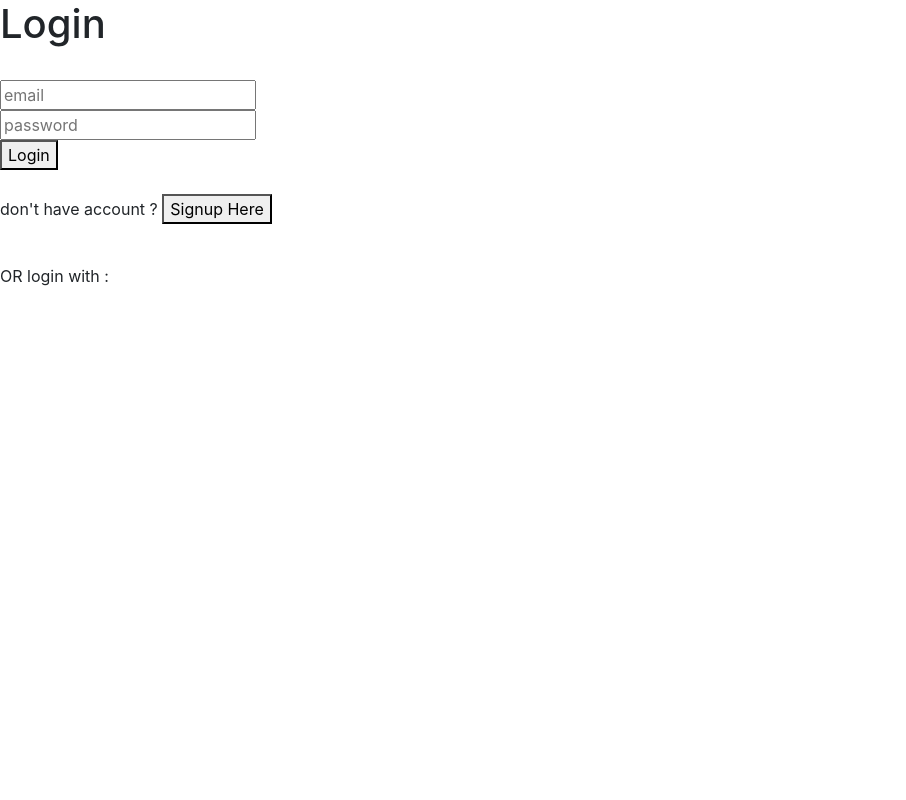
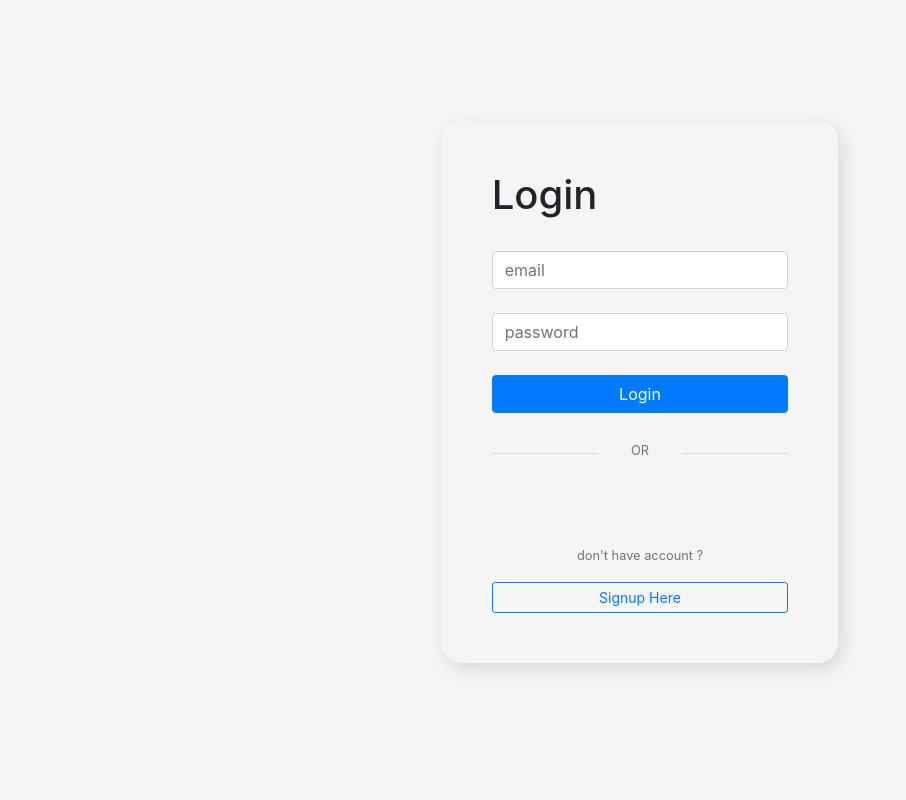
Before and after one commit to elixir-fox-mcc-05/FancyTodo-Client, a PHP site: page / in a window 1280 px wide. Shown: the whole page, without its empty margins (0-906 px from the left). Run offline with PHP 8.4, Linux system fonts and the light colour scheme; some libraries are stand-ins or nearby versions.

Commit message:
add styling

```diff
--- a/index.html
+++ b/index.html
@@ -5,38 +5,91 @@
     <meta name="viewport" content="width=device-width, initial-scale=1.0">
     <meta name="google-signin-client_id" content="110029085748-4mo9cpf4pii1jlkg93tc9k0ifohj8a0f.apps.googleusercontent.com">
     <link rel="stylesheet" href="https://maxcdn.bootstrapcdn.com/bootstrap/4.0.0/css/bootstrap.min.css" integrity="sha384-Gn5384xqQ1aoWXA+058RXPxPg6fy4IWvTNh0E263XmFcJlSAwiGgFAW/dAiS6JXm" crossorigin="anonymous">
+    <link rel="stylesheet" href="style.css">
     <title>signin or signup</title>
 </head>
 <body>
-    <div id="landingPage">
-        <div id="login">
+    <div id="landingPage"  class="container-fluid" >
+        <div class="row d-flex align-items-center justify-content-center" id="home">
+            <!-- left colom -->
+            <!-- <div class="col-7" id="left">
+                <h1>What Todo's Today'S ?</h1>
+            </div> -->
+            <!-- righ colom -->
+            <div class="col-4">
+                <!-- login form -->
+                <div id="login" class="form-group">
                     <h1>Login</h1>
-            <div id="respon" style="color: red;"></div> <br>
+
+                    <!-- respon -->
+
+                    <div  style="color: red;"></div> <br>
+                    <div id="respon" class="alert alert-danger" role="alert"> </div>
+
+                    <!-- form login -->
                     <form id="formLogin">
-                <input type="text" placeholder="email" id="emailLogin"> <br>
-                <input type="password" placeholder="password" id="passwordLogin"> <br>
-                <button type="submit">Login</button>
+                        <input placeholder="email" id="emailLogin" type="email" class="form-control"> <br>
+                        <input type="password" class="form-control" placeholder="password" id="passwordLogin"> <br>
+                        <button type="submit" class="btn btn-primary btn-block">Login</button>
                     </form> <br>
-            <p id="signupText"> don't have account ? <button id='signupBtn'> Signup Here</button></p><br>
-            <p>OR login with : </p> <br>
-            <div class="g-signin2" data-onsuccess="onSignIn"></div>
+
+
+                    <div class="row">
+                        <div class="col-5"><hr></div>
+                        <div class="col-2" style="text-align: center;">
+                            <small class="form-text text-muted">OR</small>
                         </div>
+                        <div class="col-5"><hr></div>
+                    </div> <br>
+                    <!-- sosial login -->
+                    <div class="row">
+                        <div class="col-4">
+                            <div class="g-signin2 btn" data-onsuccess="onSignIn"></div>
+                        </div>
+                        <div class="col-4">
+                            <!-- <button class="btn btn-primary">Facebook</button> -->
+                        </div>
+                        <div class="col-4">
+                            <!-- <button class="btn btn-info"> Twitter </button> -->
+                        </div>
+                    </div>
+
+                    <br>
+                    <!-- divider -->
+                    <div class="row">
+                        <div class="col-3"></div>
+                        <div class="col-6" style="text-align: center;">
+                            <small class="form-text text-muted"><p> don't have account ?</p></small>
+                        </div>
+                        <div class="col-3"></div>
+                    </div>
+                    <!-- button signup -->
+                    <button id='signupBtn' class="btn btn-sm btn-outline-primary btn-block btn-lg">Signup Here</button>
+
+                </div>
+                <!-- signup form -->
                 <div id="signup">
-            <h1>Signup</h1>
+                    <h1>Signup</h1> <br>
                     <div id="errorMsg"></div>
                     <form id="formSignup">
+                        <div class="form-group">
                             <label for="email">Email</label> <br>
-                <input type="text" placeholder="type your email here" id="emailSignup"> <br>
-                <label for="password">Password</label> <br>
-                <input type="text" placeholder="type your password here" id="passwordSignup"> <br>
+                            <input type="text" placeholder="type your email here" id="emailSignup" class="form-control"> <br>
+                            <label for="password" >Password</label> <br>
+                            <input type="text" placeholder="type your password here" id="passwordSignup" class="form-control"> <br>
                             <label for="confirm_password">Confirm Password</label> <br>
-                <input type="text" placeholder="confirm password" id="confirm_password"> <br>
-                <button type="submit"> Signup </button>
+                            <input type="text" placeholder="confirm password" id="confirm_password" class="form-control"> <br>
+                            <button type="submit" class="btn btn-primary btn-block"> Signup </button>
+                        </div>
                     </form> <br>
 
-            <p id="signinText"> already have an account ? <button id='signinBtn'> Login Here</button></p>
+                    <p id="signinText"> already have an account ? <button id='signinBtn' class="btn btn-outline-primary btn-sm"> Login Here</button></p>
 
                 </div>
+            </div>
+        </div>
+
+
         <div id="signupDone">
             <h2> Successfuly Signup </h2>
             <p> <a class="home" href="/"> clikc here to login </a></p>
@@ -44,44 +97,58 @@
     </div>
 
     <!-- dashboard -->
-    <div id="dashboard">
-        <nav>
-            <a id="logout" href="/">Logout</a>
+    <div id="dashboard" class="container-fluid">
+        <nav class="navbar bg-ligth navbar-light">
+            <!-- Links -->
+              <ul class="navbar-nav">
+                  <li class="nav-item">
+                      <button class="btn btn-outline-primary" onclick="openNav()" id="sb-btn">
+                          <span class="navbar-toggler-icon"></span>
+                      </button>
+                  </li>
+              </ul>
+              <!-- Navbar text-->
+              <span class="navbar-text">
+                  <a id="logout" href="/"> <button class="btn btn-outline-primary">Logout</button></a>
+              </span>
         </nav>
-        <h1> Dash board </h1>
 
+        <div class="row">
+            <div class="col-3" id="sidebar">
+                <div class="nav flex-column nav-pills" id="v-pills-tab" role="tablist" aria-orientation="vertical">
+                    <a class="nav-link active" id="v-pills-home-tab" data-toggle="pill" role="tab" aria-controls="v-pills-home" aria-selected="true" onclick="getTodo()">Todo's</a>
+                    <a class="nav-link" id="v-pills-profile-tab" data-toggle="pill" href="#v-pills-profile" role="tab" aria-controls="v-pills-profile" aria-selected="false">Reminder</a>
+                    <a class="nav-link" id="v-pills-messages-tab" data-toggle="pill" href="#v-pills-messages" role="tab" aria-controls="v-pills-messages" aria-selected="false">Upcoming</a>
+                    <a class="nav-link" id="v-pills-settings-tab" data-toggle="pill" href="#v-pills-settings" role="tab" aria-controls="v-pills-settings" aria-selected="false">Settings</a>
+                  </div>
+            </div>
+        <!-- main container -->
+            <div class="col" id="main">
                 <!-- add new task -->
                 <div id="newTask">
-            <h3 for="add">Add New Task</h3>
-            <div id="taskRes" style="color: red;"></div> <br>
+                    <h4 for="add">Add New Task</h4> <hr> <br>
+                    <!-- response -->
+                    <div id="taskRes"  class="alert alert-success" role="alert"></div>
+                    <div id="taskResErr"  class="alert alert-danger" role="alert"></div>
+                    <!-- form add task -->
                     <form>
-                <label for="title">title</label> <br>
-                <input type="text" id="title"> <br>
-                <label for="description">description</label> <br>
-                <input type="text" id="description"> <br>
-                <label for="due_date" >due date</label> <br>
-                <input type="date" id="due_date"> <br> <br>
-                <button type="submit">add task</button> <br> <br>
+                        <div class="input-group">
+                            <input type="text" aria-label="title" class="form-control" placeholder="title" id="title">
+                            <input type="text" aria-label="description" class="form-control" placeholder="description" id="description">
+                            <input type="date" aria-label="due_date" class="form-control" id="due_date" >
+                            <div class="input-group-append">
+                                <button class="btn btn-outline-success" type="submit">Submit Task</button>
+                            </div>
+                        </div>
                     </form>
-        </div> <br>
+                </div> <br> <br> <br>
 
                 <!-- lodo list -->
-        <div id="todoList">
-            <table border>
-                <thead>
-                    <tr>
-                        <th>id</th>
-                        <th>title</th>
-                        <th>description</th>
-                        <th>due date</th>
-                        <th colspan="2">action</th>
-                    </tr>
-                </thead>
-                <tbody id="tableBody">
+                <div id="todoList" >
+                    <h3>Todo List</h3> <hr> <br>
+                    <div id="tableBody"></div>
+                </div>
 
-                </tbody>
-            </table>
-        </div>
 
                 <!-- edit task -->
 
@@ -89,7 +156,8 @@
                     <h3>Edit Task</h3>
                     <div id="editRes"></div>
                 </div>
-
+            </div>
+        </div>
     </div>
 
     <!-- google api -->
@@ -97,5 +165,7 @@
     <!-- ---- -->
     <script src="https://code.jquery.com/jquery-3.5.0.js" integrity="sha256-r/AaFHrszJtwpe+tHyNi/XCfMxYpbsRg2Uqn0x3s2zc=" crossorigin="anonymous"></script>
     <script src="script.js" ></script>
+    <script src="style.js" ></script>
+
 </body>
 </html>
--- a/style.css
+++ b/style.css
@@ -0,0 +1,41 @@
+body {
+    background-color: whitesmoke;
+}
+
+#landingPage {
+    width: 100vw;
+    height: 100vh;
+}
+
+#home {
+    height: 100vh;
+}
+
+#login , #signup {
+    padding: 50px 50px;
+    background-color: whitesmoke;
+    border-radius: 20px;
+    box-shadow: 4px 6px 19px -1px rgba(214,214,214,1);
+}
+
+/* dashboard */
+
+#dashboard {
+    padding: 0;
+    margin: 0;
+}
+
+#main {
+    width: 100%;
+    height: 100vh;
+    padding: 50px;
+    background-color: white;
+}
+
+#sidebar {
+    padding: 50px 0 0 50px;
+}
+
+#sb-btn {
+    margin-left: 20px;
+}
--- /dev/null
+++ b/style.js
@@ -0,0 +1,17 @@
+let open = true
+
+function openNav() {
+    if (open == true) {
+        $('#sidebar').hide()
+        open = false;
+        console.log(open)
+    } else if (open==false) {
+        $('#sidebar').show()
+        open = true;
+    }
+  }
+
+  function closeNav() {
+    document.getElementById("mySidebar").style.width = "0";
+    document.getElementById("main").style.marginLeft= "0";
+  }
```
Also changed, not shown: script.js (+31 -14 lines), assets/img/bg.jpg (added), 3 other files. Lines whose indentation alone changed are shown as unchanged.
